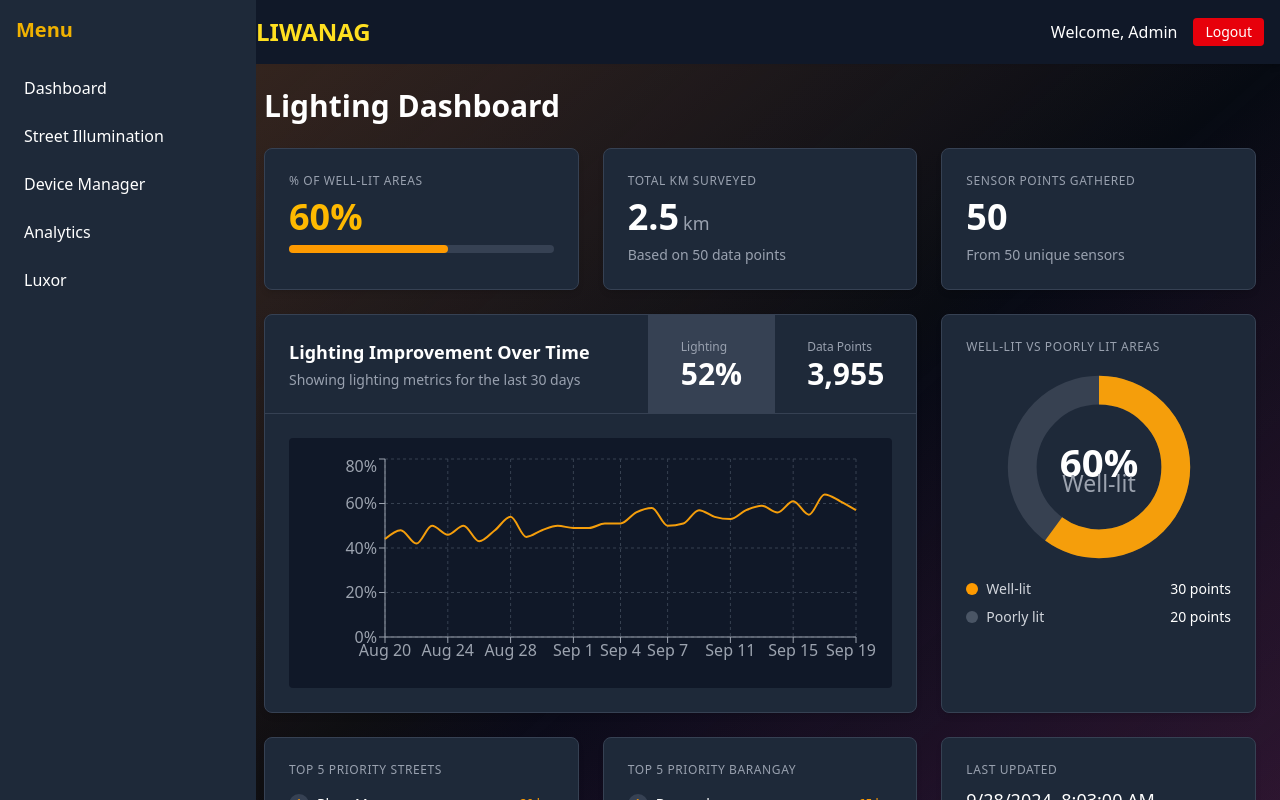
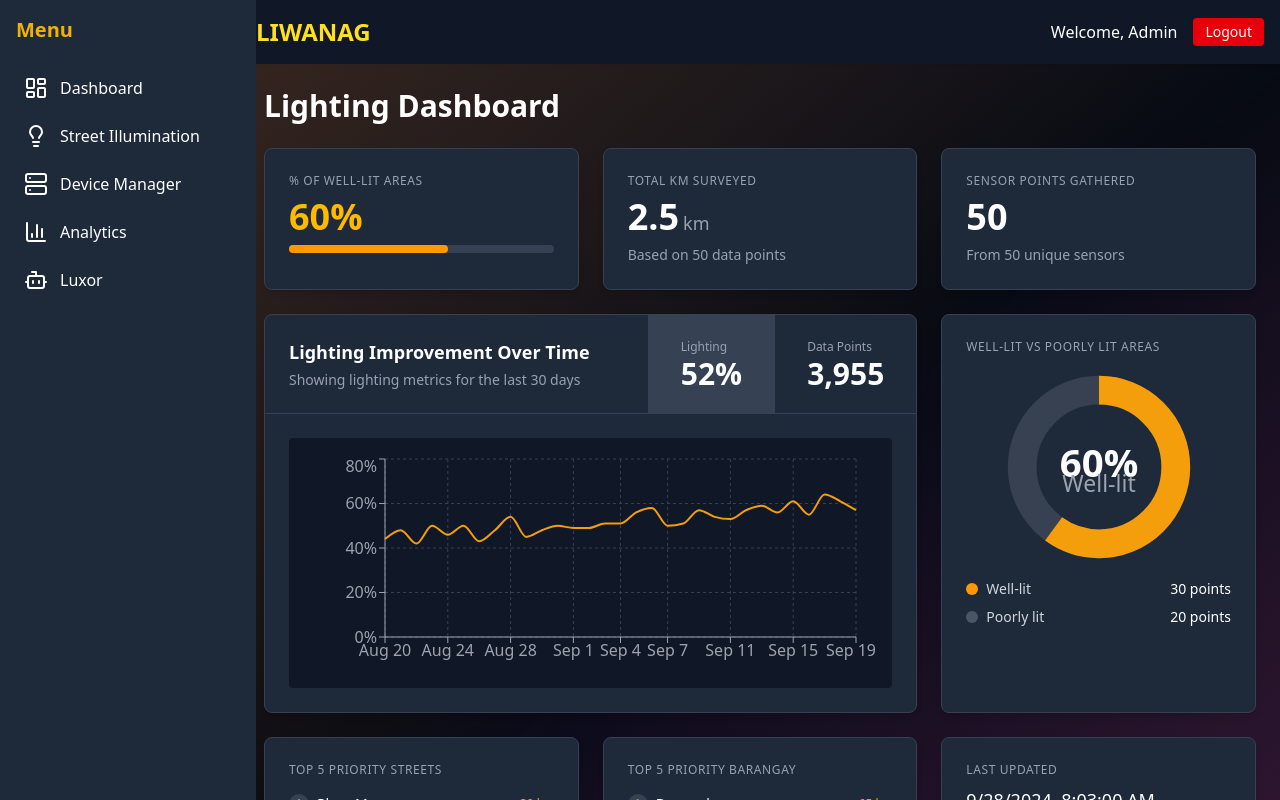
Before and after one commit to noteve07/LIWANAG, a React (Vite) app in the folder frontend/application/: page / in a window 1280 px wide. Built offline with nearby package versions, Linux system fonts and the light colour scheme.

Commit message:
add icons

```diff
--- a/frontend/application/src/AppLayout.tsx
+++ b/frontend/application/src/AppLayout.tsx
@@ -1,4 +1,5 @@
 import { NavLink } from 'react-router-dom';
+import { LayoutDashboard, Lightbulb, Server, BarChart3, Bot } from 'lucide-react';
 
 function Header() {
   return (
@@ -27,36 +28,41 @@ function Sidebar() {
         <ul className="space-y-2">
           <li>
             <NavLink to="/dashboard" className={({isActive}) =>
-              isActive ? "block p-2 bg-blue-600 rounded-md" : "block p-2 hover:bg-gray-700 rounded-md"
+              isActive ? "flex items-center p-2 bg-blue-600 rounded-md" : "flex items-center p-2 hover:bg-gray-700 rounded-md"
             }>
+              <LayoutDashboard className="mr-3" />
               Dashboard
             </NavLink>
           </li>
           <li>
             <NavLink to="/streetIllumination" className={({isActive}) =>
-              isActive ? "block p-2 bg-blue-600 rounded-md" : "block p-2 hover:bg-gray-700 rounded-md"
+              isActive ? "flex items-center p-2 bg-blue-600 rounded-md" : "flex items-center p-2 hover:bg-gray-700 rounded-md"
             }>
+              <Lightbulb className="mr-3" />
               Street Illumination
             </NavLink>
           </li>
           <li>
             <NavLink to="/deviceManager" className={({isActive}) =>
-              isActive ? "block p-2 bg-blue-600 rounded-md" : "block p-2 hover:bg-gray-700 rounded-md"
+              isActive ? "flex items-center p-2 bg-blue-600 rounded-md" : "flex items-center p-2 hover:bg-gray-700 rounded-md"
             }>
+              <Server className="mr-3" />
               Device Manager
             </NavLink>
           </li>
           <li>
             <NavLink to="/analytics" className={({isActive}) =>
-              isActive ? "block p-2 bg-blue-600 rounded-md" : "block p-2 hover:bg-gray-700 rounded-md"
+              isActive ? "flex items-center p-2 bg-blue-600 rounded-md" : "flex items-center p-2 hover:bg-gray-700 rounded-md"
             }>
+              <BarChart3 className="mr-3" />
               Analytics
             </NavLink>
           </li>
           <li>
             <NavLink to="/luxor" className={({isActive}) =>
-              isActive ? "block p-2 bg-blue-600 rounded-md" : "block p-2 hover:bg-gray-700 rounded-md"
+              isActive ? "flex items-center p-2 bg-blue-600 rounded-md" : "flex items-center p-2 hover:bg-gray-700 rounded-md"
             }>
+              <Bot className="mr-3" />
               Luxor
             </NavLink>
           </li>
```
